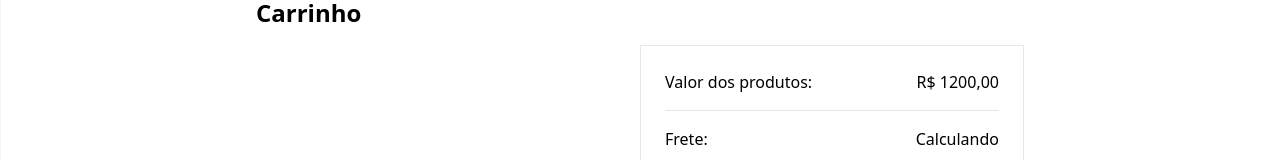
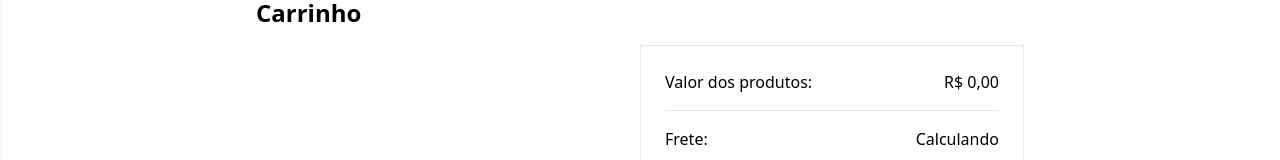
Before and after one commit to Nibelzin/e-cloth, a React (Vite) app in the folder apps/client/: page /cart in a window 1280 px wide. Shown: the part 195-355 px from the top of the page. Built offline with nearby package versions, Linux system fonts and the light colour scheme.

Commit message:
feat: ensure users can select products by size

```diff
--- a/apps/client/src/components/CartItem.tsx
+++ b/apps/client/src/components/CartItem.tsx
@@ -1,3 +1,4 @@
+import { HiOutlineTrash } from "react-icons/hi2";
 import { getFormettedPrice } from "../lib/utils";
 import { useCartStore } from "../store/cartStore";
 import { ProductInCart } from "../types/interfaces";
@@ -21,29 +22,35 @@ const CartItem = ({ item }: CartItemProps) => {
                         </div>
                         <div className="h-full">
                             <h1 className="uppercase font-semibold">{item.name}</h1>
-                            <p>Tamanho: GG</p>
+                            <p>Tamanho: {item.size.size}</p>
                         </div>
                     </div>
                     <div className="flex flex-col md:flex-row items-center gap-12">
                         <div className="border flex">
-                            <button className="border-r flex w-8 justify-center p-2" onClick={() => removeItem(item.id)}>
-                                <p className="font-semibold">-</p>
+                            <button className="border-r flex items-center w-8 justify-center p-2" onClick={() => removeItem(item, item.size)}>
+                                {item.quantity > 1 ? (
+                                    <p className="font-semibold">-</p>
+                                ) : (
+                                    <div>
+                                        <HiOutlineTrash size={15} color="red" />
+                                    </div>
+                                )}
                             </button>
                             <div className="flex justify-center p-2 w-8">
                                 <p className="font-semibold">{item.quantity}</p>
                             </div>
-                            <button className="border-l flex w-8 justify-center p-2" onClick={() => addItem(item)}>
+                            <button className="border-l flex w-8 justify-center p-2" onClick={() => addItem(item, item.size)}>
                                 <p className="font-semibold">+</p>
                             </button>
                         </div>
                         <div className="text-end">
-                            {item.promotionPrice ? (
+                            {item.promotionPrice && item.quantity === 1 ? (
                                 <>
                                     <p className="line-through">{getFormettedPrice(item.price)}</p>
                                     <h1 className="text-xl font-semibold">{getFormettedPrice(item.promotionPrice)}</h1>
                                 </>
                             ) : (
-                                <h1 className="text-xl font-semibold">{getFormettedPrice(item.price)}</h1>
+                                <h1 className="text-xl font-semibold">{getFormettedPrice(item.price * item.quantity)}</h1>
                             )}
                         </div>
                     </div>
--- a/apps/client/src/components/Header.tsx
+++ b/apps/client/src/components/Header.tsx
@@ -19,7 +19,8 @@ const Header = () => {
     const [openMenuSheet, setOpenMenuSheet] = useState(false)
     const [detectClickOustide, setdetectClickOustide] = useState(false)
 
-    const numOfCartItems = useCartStore((state) => state.cart.length)
+    const cartItems = useCartStore((state) => state.cart)
+    const numOfCartItems = cartItems.reduce((quantity, product) => quantity += product.quantity , 0)
 
     const searchRef = useRef<HTMLInputElement>(null)
     const navigate = useNavigate()
--- a/apps/client/src/lib/utils.ts
+++ b/apps/client/src/lib/utils.ts
@@ -1,7 +1,11 @@
+import { Product, ProductInCart, Size } from "../types/interfaces"
+
 export const getFormettedPrice = (price?: number) => {
-  if(price)
+  if(price || price === 0)
     return new Intl.NumberFormat("pt-BR", {
       style: "currency",
       currency: "BRL",
     }).format(price)
   }
+
+export const matchIdAndSize = (item:ProductInCart, product:Product, size:Size) => item.id === product.id && item.size === size
--- a/apps/client/src/pages/Cart.tsx
+++ b/apps/client/src/pages/Cart.tsx
@@ -1,9 +1,13 @@
 import CartItem from "../components/CartItem";
+import { getFormettedPrice } from "../lib/utils";
 import { useCartStore } from "../store/cartStore";
 
 const Cart = () => {
 
     const cartItems = useCartStore((state) => state.cart)
+
+    const totalProductprice = cartItems.reduce((value, product) => product.promotionPrice && product.quantity === 1 ? value += product.promotionPrice : value += product.price * product.quantity
+        , 0)
 
     return (
         <div className="px-6 md:px-16 lg:px-32 xl:px-64 py-16">
@@ -11,13 +15,13 @@ const Cart = () => {
             <div className="flex flex-col lg:flex-row gap-12 justify-end">
                 <div className="flex flex-col gap-4 flex-1">
                     {cartItems.map(product => (
-                        <CartItem item={product}/>
+                        <CartItem item={product} />
                     ))}
                 </div>
                 <div className="border w-full lg:w-96 p-6 space-y-4 h-fit">
                     <div className="flex justify-between">
                         <p>Valor dos produtos:</p>
-                        <p>R$ 1200,00</p>
+                        <p>{getFormettedPrice(totalProductprice)}</p>
                     </div>
                     <hr />
                     <div className="flex justify-between">
--- a/apps/client/src/pages/ProductDetail.tsx
+++ b/apps/client/src/pages/ProductDetail.tsx
@@ -3,13 +3,27 @@ import ProductCard from "../components/ProductCard";
 import { productsMock } from "../lib/mock";
 import { getFormettedPrice } from "../lib/utils";
 import { useCartStore } from "../store/cartStore";
+import { useState } from "react";
+
 
 
 const ProductDetail = () => {
+    const [selectedSizeId, setSelectedSizeId] = useState<string | null>(null)
+
     const { id: productId } = useParams();
     const product = productsMock.find(product => product.id === productId)
 
     const addItemToCart = useCartStore((state) => state.addItem);
+
+    const handleAddToCartButtonClick = () => {
+        console.log("teste")
+        const selectedSize = product?.category.sizes.find(size => size.id === selectedSizeId)
+        if(selectedSize && product) {
+            addItemToCart(product, selectedSize)
+        } else {
+            alert("SELECIONE UM TAMANHO")
+        }
+    }
 
 
     return (
@@ -25,7 +39,7 @@ const ProductDetail = () => {
                             <h1 className="uppercase text-2xl font-semibold mb-4">{product?.name}</h1>
                             <p>{product?.description}</p>
                         </div>
-                        <div className="flex items-center gap-4 mb-4">
+                        <div className="flex items-center gap-4 mb-4 flex-wrap">
                             {product?.promotionPrice ? (
                                 <>
                                     <p className="text-2xl font-bold">{getFormettedPrice(product?.promotionPrice)}</p>
@@ -35,8 +49,18 @@ const ProductDetail = () => {
                                 <p className="text-2xl font-bold">{getFormettedPrice(product?.price)}</p>
                             )}
                         </div>
+                        <div>
+                            <p className="mb-2">Tamanho</p>
+                            <div className="flex gap-2 mb-6 flex-wrap">
+                                {product?.category.sizes.map(size => (
+                                    <button key={size.id} className={`flex p-2 w-14 justify-center border rounded-full hover:border-black transition-all ${selectedSizeId === size.id ? "border-black ring-2" : ""}`} onClick={() => setSelectedSizeId(size.id)}>
+                                        <p>{size.size}</p>
+                                    </button>
+                                ))}
+                            </div>
+                        </div>
                     </div>
-                    <button className="bg-black p-4 rounded-full text-white" onClick={() => product && addItemToCart(product)}>Adicionar ao carrinho</button>
+                    <button className="bg-black p-4 hover:bg-neutral-800 rounded-full transition-all text-white" onClick={handleAddToCartButtonClick}>Adicionar ao carrinho</button>
                 </div>
             </div>
             <div>
--- a/apps/client/src/store/cartStore.ts
+++ b/apps/client/src/store/cartStore.ts
@@ -1,11 +1,12 @@
 import { create } from "zustand";
-import { Product, ProductInCart } from "../types/interfaces";
+import { Product, ProductInCart, Size } from "../types/interfaces";
 import { persist, PersistOptions } from "zustand/middleware";
+import { matchIdAndSize } from "../lib/utils";
 
 interface CartState {
   cart: ProductInCart[];
-  addItem: (product: Product) => void;
-  removeItem: (id: string) => void;
+  addItem: (product: Product, size: Size) => void;
+  removeItem: (product: Product, size: Size) => void;
   clearCart: () => void;
 }
 
@@ -16,34 +17,35 @@ export const useCartStore = create<CartState>()(
     (set) => ({
       cart: [],
 
-      addItem: (product) =>
+      addItem: (product, size) =>
         set((state) => {
-          const itemInCart = state.cart.find((item) => item.id === product.id);
-          if (itemInCart) {
+
+          const itemInCart = state.cart.find((item) => matchIdAndSize(item, product, size));
+          if (itemInCart && itemInCart.size === size) {
             return {
               cart: state.cart.map((item) =>
-                item.id === product.id
+                matchIdAndSize(item, product, size)
                   ? { ...item, quantity: item.quantity + 1 }
                   : item
               ),
             };
           }
-          return { cart: [...state.cart, { ...product, quantity: 1 }] };
+          return { cart: [...state.cart, { ...product, quantity: 1, size: size }] };
         }),
 
-      removeItem: (id) =>
+      removeItem: (product, size) =>
         set((state) => {
-          const itemInCart = state.cart.find((item) => item.id === id);
+          const itemInCart = state.cart.find((item) => matchIdAndSize(item, product, size));
           const itemQuantity = itemInCart?.quantity;
           if (itemQuantity && itemQuantity > 1) {
             return {
               cart: state.cart.map((item) =>
-                item.id === id ? { ...item, quantity: item.quantity - 1 } : item
+                matchIdAndSize(item, product, size) ? { ...item, quantity: item.quantity - 1 } : item
               ),
             };
           }
           return {
-            cart: state.cart.filter((item) => item.id !== id),
+            cart: state.cart.filter((item) => !matchIdAndSize(item, product, size)),
           }
         }),
 
```
Also changed, not shown: apps/client/src/lib/mock.ts (+40 -11 lines), apps/client/src/types/interfaces.ts (+8 -1 lines).
